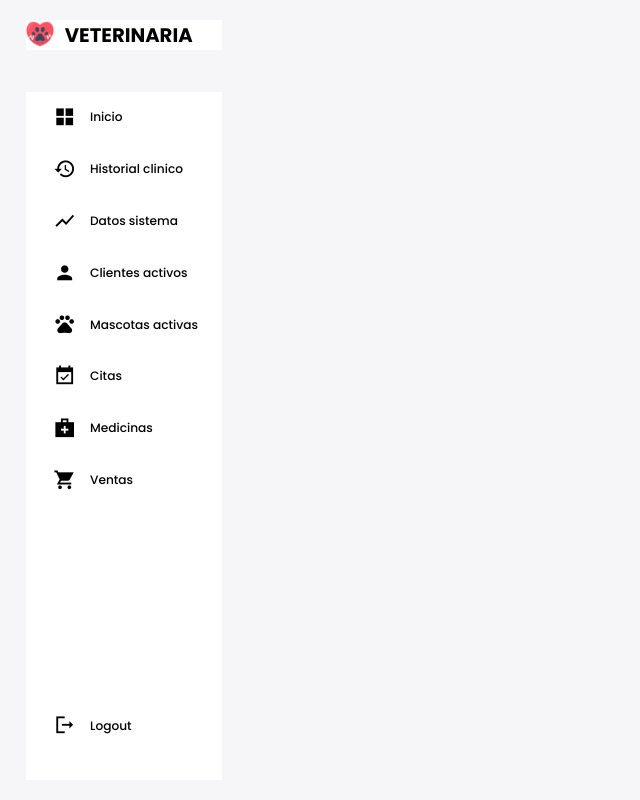
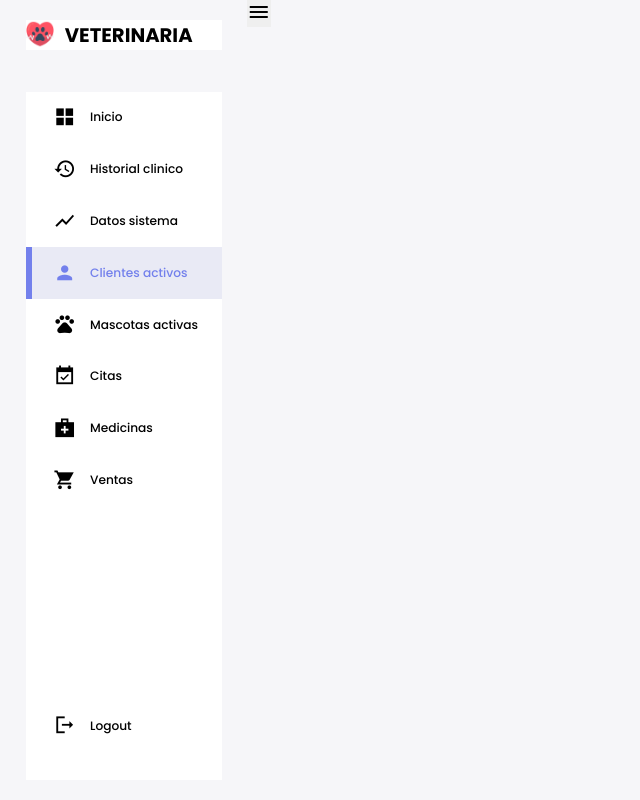
Before and after one commit to juanhcode/Veterinaria-App, a Django app: page /veterinaria/home/ in a window 1280 px wide. Shown: the whole page, without its empty margins (0-640 px from the left). Run offline with Django 4.2, Linux system fonts and the light colour scheme.

Commit message:
menu desplegable

```diff
--- a/templates/veterinaria/home.html
+++ b/templates/veterinaria/home.html
@@ -10,7 +10,7 @@
         <div class="top">
             <div class="logo">
                 <img src="/static/assets/logo.png" alt="">
-                <h2>VETE<span class="danger">RINARIA</span></h2>
+                <h2 class="title">VETERINARIA</h2>
             </div>
             <div class="close" id="close-btn">
                 <span class="material-icons-sharp">close</span>
@@ -36,7 +36,7 @@
                 </span>
                 <h3>Datos sistema</h3>
             </a>
-            <a href="#">
+            <a href="#" class="active">
                 <span class="material-icons-sharp">
                     person
                 </span>
@@ -76,6 +76,17 @@
             </a>
         </div>
     </aside>
+    <!--MAIN-->
+    <!--FINAL de MAIN-->
+    <div class="right">
+        <div class="top">
+            <button id="menu-btm">
+                <span class="material-icons-sharp">
+                    menu
+                </span>
+            </button>
+        </div>
+    </div>
 </div>
 <script src="/static/scripts/home.js"></script>
 {% endblock content %}
```
